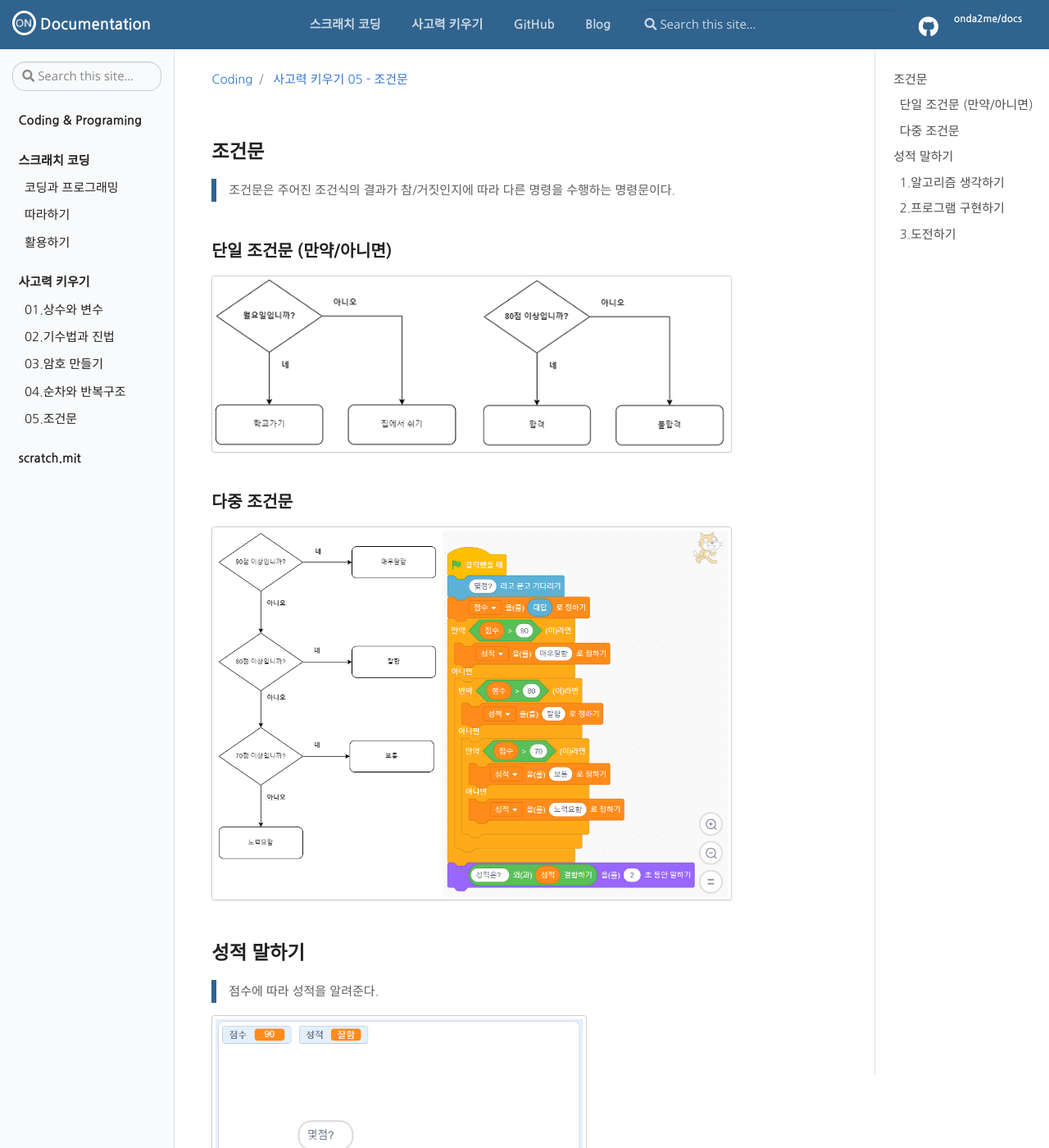
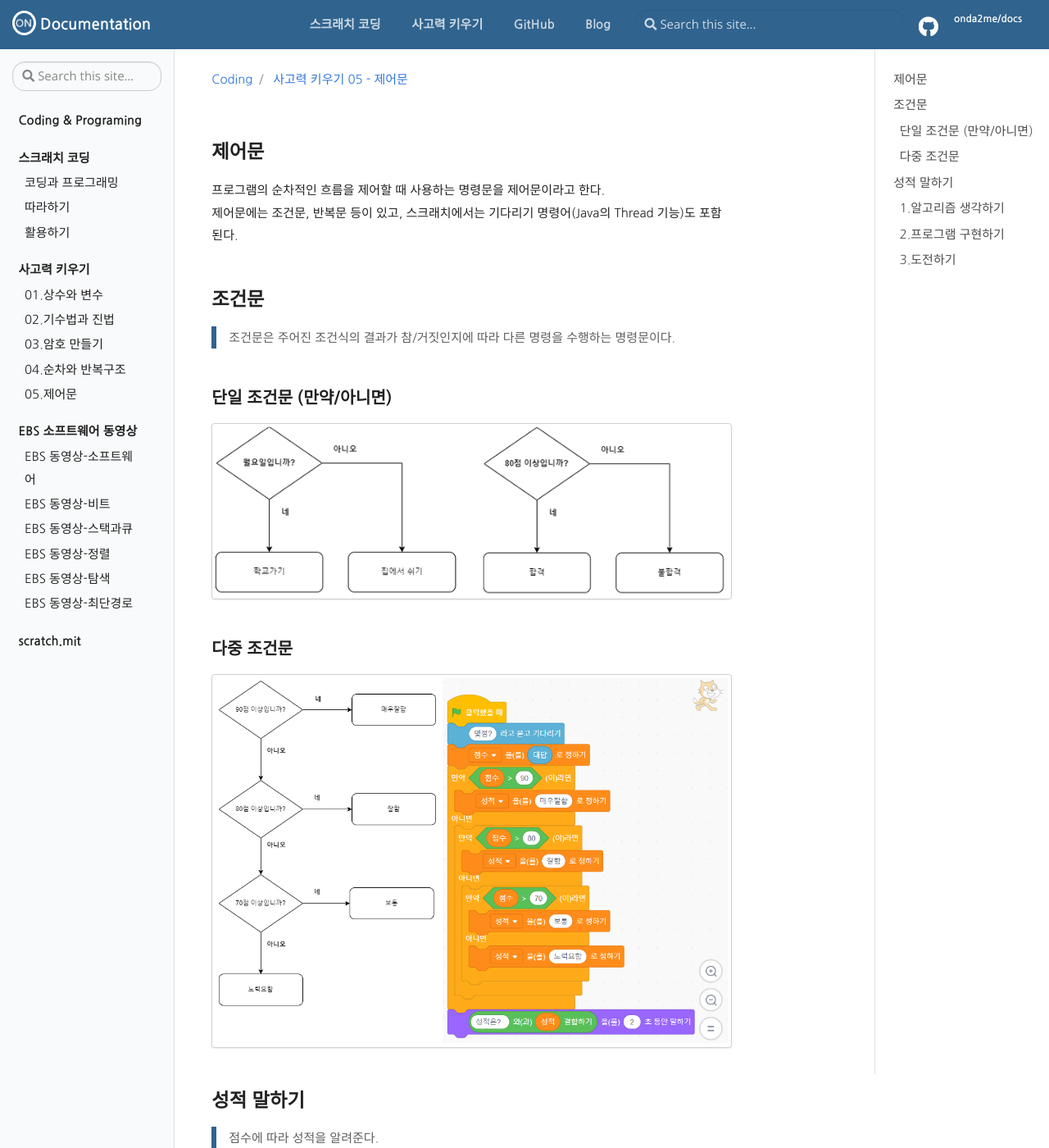
Before and after one commit to onda2me/docs, a Jekyll site: the page built from webdocs/_coding/thinking05.md, in a window 1280 px wide and 1400 px high. Shown: the whole window at 82% size. Built offline with Jekyll 4.4.1, drawn with Linux system fonts in a browser that asks for light colours.

Commit message:
제어문 추가

```diff
--- a/_data/toc.yml
+++ b/_data/toc.yml
@@ -1,5 +1,6 @@
 - title: Coding & Programing
-  url: /
+  url: "/"
+
 - title: "스크래치 코딩"
   url: "/coding/begin"
   links:
@@ -9,6 +10,7 @@
     url: "/coding/begin01"
   - title: "활용하기"
     url: "/coding/begin02"
+
 - title: "사고력 키우기"
   url: "/coding/thinking"
   links:
@@ -20,7 +22,24 @@
     url: "/coding/thinking03"
   - title: 04.순차와 반복구조
     url: "/coding/thinking04"
-  - title: 05.조건문
+  - title: 05.제어문
     url: "/coding/thinking05"
+
+- title: EBS 소프트웨어 동영상
+  url: "/coding/ebs"
+  links:
+  - title: "EBS 동영상-소프트웨어"
+    url: "/coding/ebs"
+  - title: "EBS 동영상-비트"
+    url: "/coding/ebs02"
+  - title: "EBS 동영상-스택과큐"
+    url: "/coding/ebs03"
+  - title: "EBS 동영상-정렬"
+    url: "/coding/ebs04"
+  - title: "EBS 동영상-탐색"
+    url: "/coding/ebs05"
+  - title: "EBS 동영상-최단경로"
+    url: "/coding/ebs06"
+
 - title: scratch.mit
   external_url: https://scratch.mit.edu/
--- a/_includes/head.html
+++ b/_includes/head.html
@@ -30,10 +30,6 @@
 <meta itemprop="name" content="{% if page.title %}{{ page.title }}{% else %}{{ site.title }}{% endif %}">
 <meta itemprop="description" content="{% if page.description %}{{ page.description | strip_html | strip_newlines | truncate: 160 }}{% else %}{{ site.description }}{% endif %}">
 
-<meta name="twitter:card" content="summary"/>
-<meta name="twitter:title" content="{% if page.title %}{{ page.title }}{% else %}{{ site.title }}{% endif %}"/>
-<meta name="twitter:description" content="{% if page.description %}{{ page.description | strip_html | strip_newlines | truncate: 160 }}{% else %}{{ site.description }}{% endif %}"/>
-
 <link rel="stylesheet" href="{{ site.baseurl }}/assets/css/main.css">
 <link rel="stylesheet" href="{{ site.baseurl }}/assets/css/palette.css">
 <script
--- /dev/null
+++ b/webdocs/_coding/ebs.md
@@ -0,0 +1,14 @@
+---
+title: EBS 동영상 - 소프트웨어
+tags:
+ - ebs
+---
+
+# [1화]소프트웨어, 세상에 로그인하다
+<iframe src='https://tv.naver.com/embed/10796449?autoPlay=true' frameborder='no' scrolling='no' marginwidth='0' marginheight='0' WIDTH='740' HEIGHT='416' allow='autoplay' allowfullscreen></iframe>
+
+
+
+
+>> 1962년 캘리포니아 대학교와 스텐포드 대학교와의 세계 최초의 원거리간 데이터 통신(= 인터넷) 성공
+>> 이때 전송한 다섯글자가 바로 login 이다.
--- /dev/null
+++ b/webdocs/_coding/ebs02.md
@@ -0,0 +1,8 @@
+---
+title: EBS 소프트웨어 - 비트
+tags:
+ - ebs
+---
+
+# [2화]비트, 디지털 세상을 열다
+<iframe src='https://tv.naver.com/embed/10796458?autoPlay=true' frameborder='no' scrolling='no' marginwidth='0' marginheight='0' WIDTH='740' HEIGHT='416' allow='autoplay' allowfullscreen></iframe>
--- /dev/null
+++ b/webdocs/_coding/ebs03.md
@@ -0,0 +1,8 @@
+---
+title: EBS 소프트웨어 - 스택과 큐
+tags:
+ - ebs
+---
+
+# [7화]쌓고 줄 세우는 데이터, 스택과 큐
+<iframe src='https://tv.naver.com/embed/10796474?autoPlay=true' frameborder='no' scrolling='no' marginwidth='0' marginheight='0' WIDTH='740' HEIGHT='416' allow='autoplay' allowfullscreen></iframe>
--- /dev/null
+++ b/webdocs/_coding/ebs05.md
@@ -0,0 +1,8 @@
+---
+title: EBS 소프트웨어 - 탐색
+tags:
+ - ebs
+---
+
+# [9화]탐색, 숨어있는 데이터를 찾아라
+<iframe src='https://tv.naver.com/embed/10796477?autoPlay=true' frameborder='no' scrolling='no' marginwidth='0' marginheight='0' WIDTH='740' HEIGHT='416' allow='autoplay' allowfullscreen></iframe>
--- /dev/null
+++ b/webdocs/_coding/ebs06.md
@@ -0,0 +1,8 @@
+---
+title: EBS 소프트웨어 - 최단경로
+tags:
+ - ebs
+---
+
+# [10화]최단경로, 가장 빠른 길을 찾아라
+<iframe src='https://tv.naver.com/embed/10796431?autoPlay=true' frameborder='no' scrolling='no' marginwidth='0' marginheight='0' WIDTH='740' HEIGHT='416' allow='autoplay' allowfullscreen></iframe>
--- a/webdocs/_coding/thinking05.md
+++ b/webdocs/_coding/thinking05.md
@@ -1,6 +1,11 @@
 ---
-title: 사고력 키우기 05 - 조건문
+title: 사고력 키우기 05 - 제어문
 ---
+
+# 제어문
+프로그램의 순차적인 흐름을 제어할 때 사용하는 명령문을 제어문이라고 한다.
+제어문에는 조건문, 반복문 등이 있고, 스크래치에서는 기다리기 명령어(Java의 Thread 기능)도 포함된다.
+
 # 조건문
 >> 조건문은 주어진 조건식의 결과가 참/거짓인지에 따라 다른 명령을 수행하는 명령문이다.
 
```
Also changed, not shown: webdocs/_coding/ebs04.md (added, +8 -0 lines), webdocs/_coding/thinking01.md (+3 -2 lines), webdocs/_coding/thinking03.md (+10 -6 lines), assets/css/main.css, assets/images/scratch/begin_data20.png (added).
